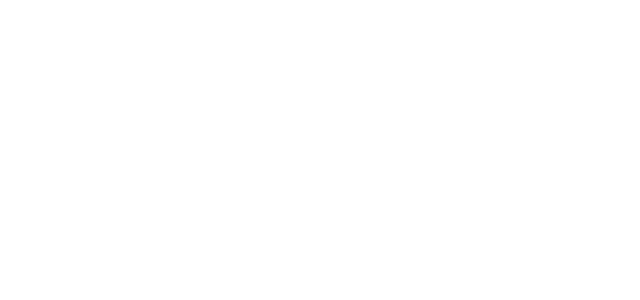
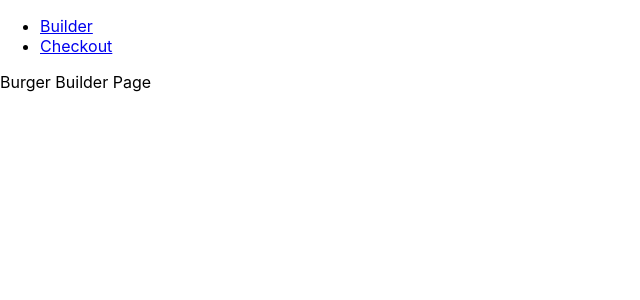
Before and after one commit to cristiangt9/buger-builder-app, a React (Create React App) app: page / in a window 1280 px wide. Shown: the top 300 px of the page, without its empty margins (0-640 px from the left). Built offline with nearby package versions, Linux system fonts and the light colour scheme.

Commit message:
Initial Router

```diff
--- a/package.json
+++ b/package.json
@@ -51,6 +51,7 @@
     "@types/qs": "^6.9.6",
     "@types/react": "^17.0.4",
     "@types/react-dom": "^17.0.3",
-    "@types/react-redux": "^7.1.16"
+    "@types/react-redux": "^7.1.16",
+    "@types/react-router-dom": "^5.1.7"
   }
 }
--- a/src/App.tsx
+++ b/src/App.tsx
@@ -1,9 +1,23 @@
+import { Redirect, Route, Switch } from "react-router-dom";
+import Layout from "./components/Layout";
+import Builder from "./pages/Builder";
+import Checkout from "./pages/Checkout";
 
 function App() {
   return (
-    <div className="App">
-
-    </div>
+    <Layout>
+      <Switch>
+        <Route path="/" exact>
+          <Builder />
+        </Route>
+        <Route path="/checkout" exact>
+          <Checkout />
+        </Route>
+        <Route path='*'>
+          <Redirect to='/' />
+        </Route>
+      </Switch>
+    </Layout>
   );
 }
 
--- /dev/null
+++ b/src/components/Layout.tsx
@@ -0,0 +1,11 @@
+import classes from "./Layout.module.css";
+import MainNavigation from "./MainNavigation";
+
+const Layout = (props: any) => {
+  return <div className={classes.layout}>
+      <MainNavigation/>
+      {props.children}
+      </div>;
+};
+
+export default Layout;
--- /dev/null
+++ b/src/components/MainNavigation.tsx
@@ -0,0 +1,21 @@
+import { NavLink } from "react-router-dom";
+import classes from "./MainNavigation.module.css";
+
+const MainNavigation = () => {
+  return (
+    <div className={classes.main}>
+      <nav>
+        <ul>
+          <li>
+            <NavLink to='/'>Builder</NavLink>
+          </li>
+          <li>
+            <NavLink to='/checkout'>Checkout</NavLink>
+          </li>
+        </ul>
+      </nav>
+    </div>
+  );
+};
+
+export default MainNavigation;
--- a/src/index.tsx
+++ b/src/index.tsx
@@ -1,14 +1,17 @@
-import React from 'react';
-import ReactDOM from 'react-dom';
-import './index.css';
-import App from './App';
-import reportWebVitals from './reportWebVitals';
+import React from "react";
+import ReactDOM from "react-dom";
+import "./index.css";
+import App from "./App";
+import reportWebVitals from "./reportWebVitals";
+import { BrowserRouter } from "react-router-dom";
 
 ReactDOM.render(
-  <React.StrictMode>
-    <App />
-  </React.StrictMode>,
-  document.getElementById('root')
+  <BrowserRouter>
+    <React.StrictMode>
+      <App />
+    </React.StrictMode>
+  </BrowserRouter>,
+  document.getElementById("root")
 );
 
 // If you want to start measuring performance in your app, pass a function
--- /dev/null
+++ b/src/pages/Builder.tsx
@@ -0,0 +1,7 @@
+import classes from "./Builder.module.css";
+
+const Builder = () => {
+  return <div className={classes.main}>Burger Builder Page</div>;
+};
+
+export default Builder;
--- /dev/null
+++ b/src/pages/Checkout.tsx
@@ -0,0 +1,7 @@
+import classes from "./Checkout.module.css";
+
+const Checkout = () => {
+  return <div className={classes.main}>Checkout Page</div>;
+};
+
+export default Checkout;
```
Also changed, not shown: src/components/Layout.module.css (added), src/components/MainNavigation.module.css (added), src/pages/Builder.module.css (added), src/pages/Checkout.module.css (added), 2 other files (tests, documents, lock files or other folders).
